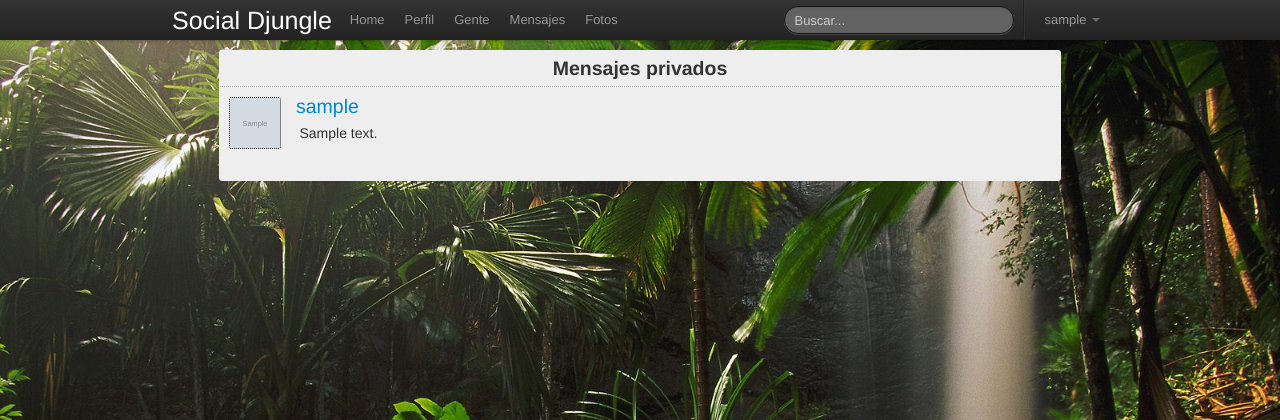
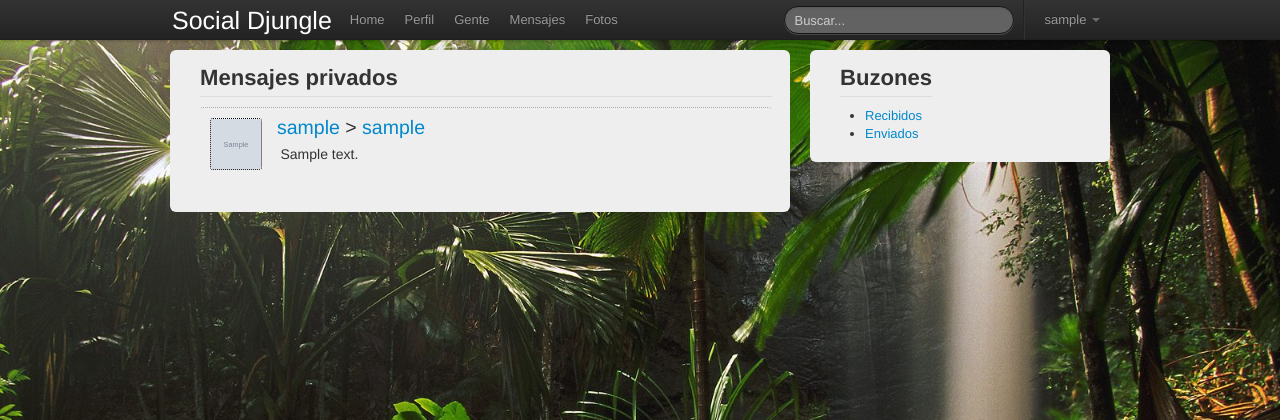
Before and after one commit to jd-juarezd/NosTocoCruz, a Django app: template social_djungle/templates/messages.html in a window 1280 px wide. Shown: the top 420 px of the page. Run offline with Django 3.2, Linux system fonts and the light colour scheme; tables that the repository leaves empty hold one stand-in row (values such as "Sample post"); the template is opened without the code that fills it: values that come from a table or form of the project are taken from there, most other values are stand-ins (such as "Sample title", 1, 10 or a date in 2020); grey boxes marked "Sample" are stand-in pictures; parts of the project's set-up code (start-up, migrations or seed data) failed here and were passed over; some libraries are stand-ins or nearby versions.

Commit message:
Añadidos buzones de enviados y recibidos para los mensajes privados.

```diff
--- a/social_djungle/User/urls.py
+++ b/social_djungle/User/urls.py
@@ -17,5 +17,5 @@ urlpatterns = patterns('User.views',
     url(r'^makeProfileImg/([0-9]+)/?', 'makeProfileImg'),
     url(r'^uploadpic/?$', 'uploadPic'),
     url(r'^people/([0-9]+)/?$', 'people'),
-    url(r'^messages/?$', 'messages'),
+    url(r'^messages/(received|sent)/?$', 'RenderMessages'),
 )
--- a/social_djungle/templates/messages.html
+++ b/social_djungle/templates/messages.html
@@ -1,8 +1,11 @@
 {% extends 'loggedTemplate.html' %}
 
 {% block content %}
-<div class="row profile-style center separe-bottom">
+<div class="row separe-bottom">
+	<div class="span8 span-style">
+		<div class="span-content">
 	<h1>Mensajes privados</h1>
+	{% if msgList %}
 	{% for m in msgList %}
 		<div class="micropost">
 			<div class ="pull-left avatar">
@@ -11,7 +14,11 @@
 			<div class="pull-left micropost-text">
 				<div class="micropost-header">
 					<ul>
-							<li class="pull-left"><a href="/user/profile/{{ m.sender.id }}/">{{ m.sender.username }}</a></li>
+							<li class="pull-left">
+								<a href="/user/profile/{{ m.sender.id }}/">{{ m.sender.username }}</a>
+								&gt;
+								<a href="/user/profile/{{ m.receiver.id }}/">{{ m.receiver.username }}</a>
+							</li>
 					</ul>
 				</div>
 				<div class="micropost-content">
@@ -23,5 +30,19 @@
 			{% endif %}
 		</div>
 		{% endfor %}
+		{% else %}
+		No hay mensajes que mostrar.
+		{% endif %}
+		</div>
+	</div>
+	<div class="span4 span-style">
+		<div class="span-content">
+		<h1>Buzones</h1>
+		<ul>
+			<li><a href="/user/messages/received/">Recibidos</a></li>
+			<li><a href="/user/messages/sent/">Enviados</a></li>
+		</ul>
+		</div>
+	</div>
 </div>
 {% endblock %}
--- a/social_djungle/templates/partials/navbar.html
+++ b/social_djungle/templates/partials/navbar.html
@@ -7,7 +7,7 @@
 					<li {% if section == "Home" %}class="active"{% endif %}><a href="/user/home">Home</a></li>
 					<li {% if section == "Perfil" %}class="active"{% endif %}><a href="/user/profile/{{ UserID }}/">Perfil</a></li>
 					<li {% if section == "Gente" %}class="active"{% endif %}><a href="/user/people/{{ UserID }}/">Gente</a></li>
-					<li {% if section == "Mensajes" %}class="active"{% endif %}><a href="/user/messages/">Mensajes</a></li>
+					<li {% if section == "Mensajes" %}class="active"{% endif %}><a href="/user/messages/received/">Mensajes</a></li>
 					<li {% if section == "Fotos" %}class="active"{% endif %}><a href="/user/pics/{{ UserID }}/">Fotos</a></li>
 				</ul>
         <ul class="nav pull-right">
```
Also changed, not shown: social_djungle/User/views.py (+20 -6 lines).
